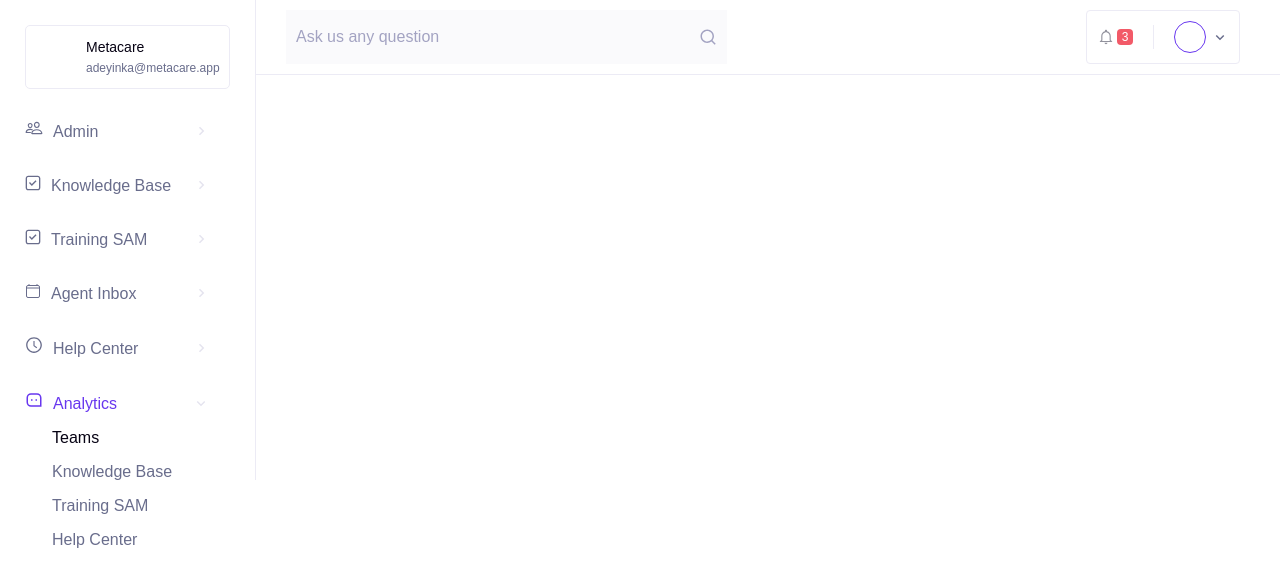
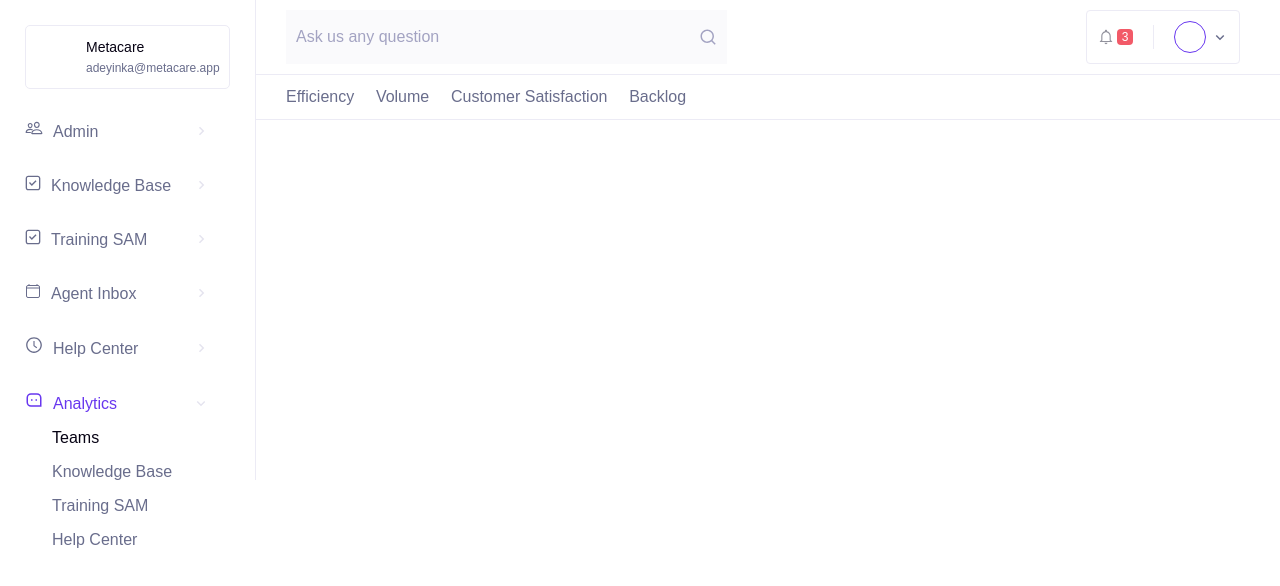
Before and after one commit to olamide234/metacare-app, a React (Create React App) app: page / in a window 1280 px wide. Shown: the top 586 px of the page. Built offline with nearby package versions, Linux system fonts and the light colour scheme.

Commit message:
lowernav complete

```diff
--- a/src/App.js
+++ b/src/App.js
@@ -11,6 +11,7 @@
       <div className="App__mainApp">
         {/* <MainApp/> */}
         <UpperNav/>
+        <LowerNav/>
       </div>
     </div>
   );
--- a/src/components/lowerNav/LowerNav.css
+++ b/src/components/lowerNav/LowerNav.css
@@ -0,0 +1,31 @@
+.care__lowerNav{
+    border-bottom: 1px solid var(--color-border);
+}
+.care__lowerNav-content {
+    width: 42%;
+    display: flex;
+    flex-direction: row;
+    justify-content: space-between;
+    padding: 1rem 0 0 3rem;
+}
+.care__lowerNav-content p {
+    font-weight: 400;
+    font-size: 16px;
+    line-height: 24px;
+    color: var(--color-text-light);
+    text-transform: capitalize;
+    cursor: pointer;
+    padding-bottom: 1rem;
+}
+.care__lowerNav-content a {
+    color: var(--color-text-light);
+    text-decoration: none;
+    padding-bottom: 1.3rem;
+}
+.care__lowerNav-content a:hover,
+.care__lowerNav-content p:hover,
+.care__lowerNav-content a:focus,
+.care__lowerNav-content p:focus{
+    color: var(--color-text-dark);
+    border-bottom: 2px solid var(--color-text-purple);
+}
--- a/src/components/lowerNav/LowerNav.js
+++ b/src/components/lowerNav/LowerNav.js
@@ -0,0 +1,23 @@
+import React from "react";
+import "./LowerNav.css";
+
+export default function LowerNav() {
+  return (
+    <div className="care__lowerNav">
+      <div className="care__lowerNav-content">
+        <p>
+          <a href="#main">Efficiency</a>
+        </p>
+        <p>
+          <a href="#">Volume</a>
+        </p>
+        <p>
+          <a href="#">Customer Satisfaction</a>
+        </p>
+        <p>
+          <a href="#">Backlog</a>
+        </p>
+      </div>
+    </div>
+  );
+}
--- a/src/components/upperNav/UpperNav.css
+++ b/src/components/upperNav/UpperNav.css
@@ -48,6 +48,7 @@
     height: 24px;
     border-right: 1px solid var(--color-border);
     padding: 0 2rem 0 1rem;
+    cursor: pointer;
 }
 .care__upperNav-right__notif div {
     background: #F25A68;
--- a/src/components/upperNav/UpperNav.js
+++ b/src/components/upperNav/UpperNav.js
@@ -9,7 +9,7 @@
         <div className="care__upperNav">
             <div className="care__upperNav-left">
                 <input className="" type="text" placeholder="Ask us any question"/>
-                <RiSearchLine size={18} color="#A3A3C2"/>
+                <RiSearchLine size={18} color="#A3A3C2" style={{cursor: "pointer"}}/>
             </div>
             <div className="care__upperNav-right">
                 <div className="care__upperNav-right__notif">
@@ -18,7 +18,7 @@
                 </div>
                 <div className="care__upperNav-right__circle-down">
                     <div></div>
-                    <BiChevronDown size={18} color="#696D8C"/>
+                    <BiChevronDown size={18} color="#696D8C" style={{cursor: "pointer"}}/>
                 </div>
             </div>
         </div>
```
